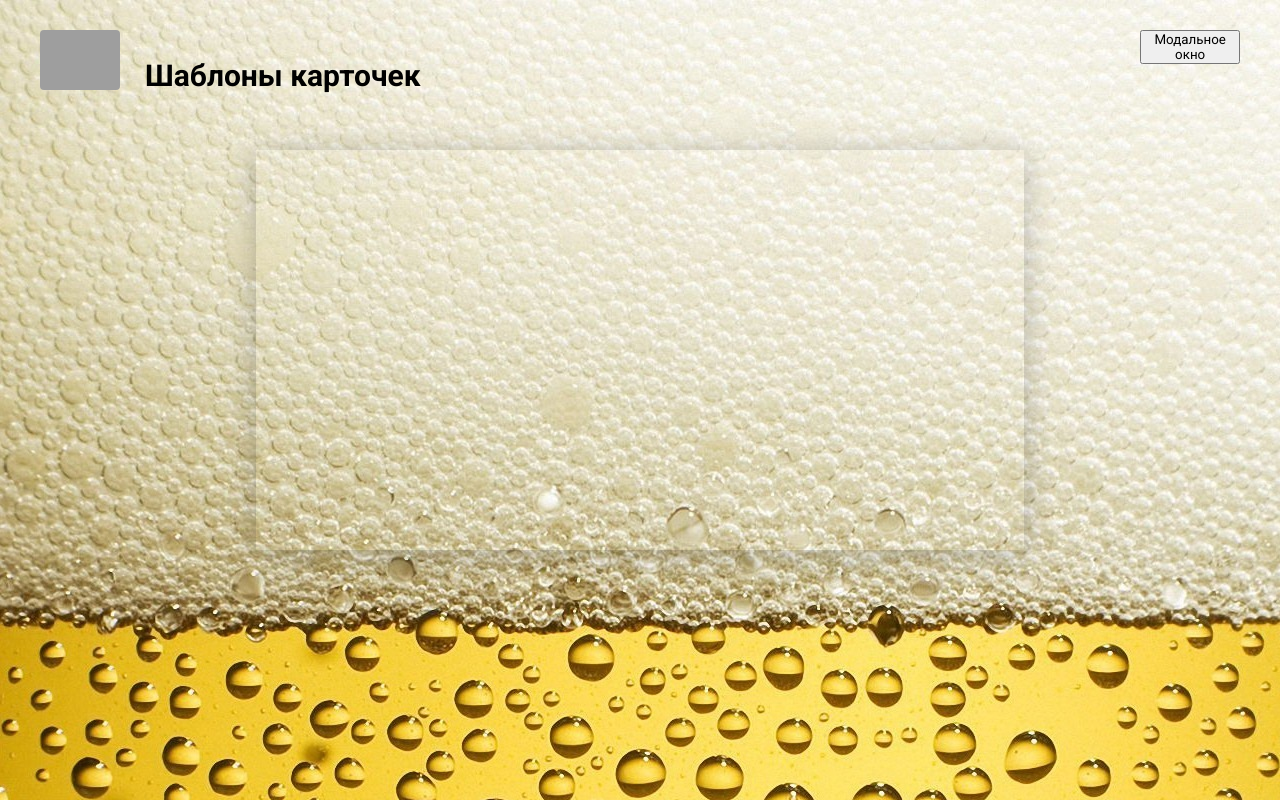
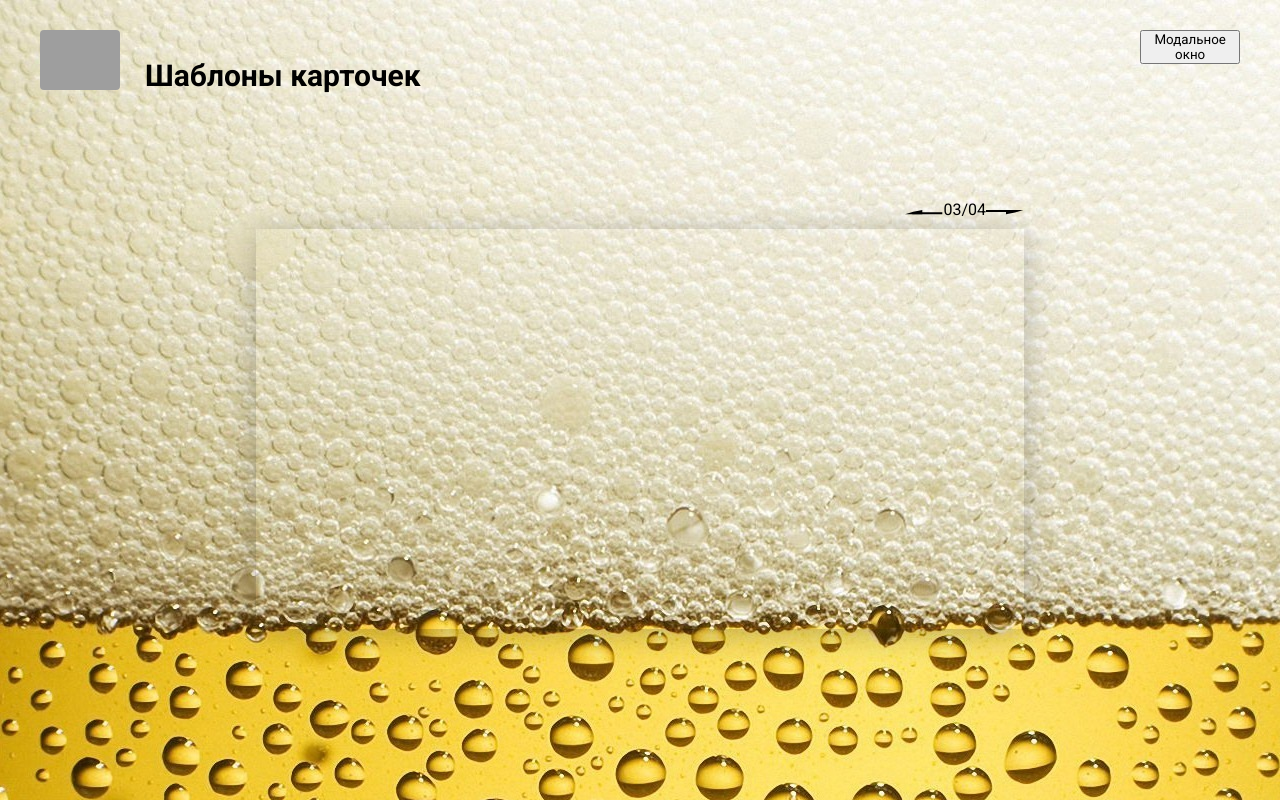
Before and after one commit to d-s-vo/Learn-JS, a website: page classes.html in a window 1280 px wide. Drawn offline with Linux system fonts and the light colour scheme; no server answers; grey boxes are pictures that could not be loaded.

Commit message:
добавил кнопки для слайдера

```diff
--- a/classes.css
+++ b/classes.css
@@ -32,9 +32,17 @@ header {
 
 .conteiner{
     display: flex;
-    justify-content: center;
+    flex-direction: column;
+    align-items: center;
     padding: 0;
-    margin-top: 50px;
+    margin-top: 200px;
+    margin-right: auto;
+}
+.offer__slider-counter {
+    display: flex;
+    flex-direction: row;
+    justify-content: flex-end;
+    width: 60%;
 }
 .beerConteiner {
     height: 400px;
@@ -43,8 +51,7 @@ header {
     box-shadow: 0 4px 30px rgb(0, 0, 0,0.25);
     display: flex;
     justify-content: space-between;
-    padding: 50px;
-    margin: 100px 0 100px 0;
+    margin: 10px 0 10px 0;
 
 }
 .beerCard {
--- a/classes.html
+++ b/classes.html
@@ -20,6 +20,17 @@
 
 
         <div class="conteiner">
+            <div class="offer__slider-counter">
+                <div class="offer__slider-prev">
+                    <img src="left.svg" alt="prev">
+                </div>
+                <span id="current">03</span>
+                /
+                <span id="total">04</span>
+                <div class="offer__slider-next">
+                    <img src="right.svg" alt="next">
+                </div>
+            </div>
            <div class="beerConteiner"></div>
         </div>
 
--- a/classes.js
+++ b/classes.js
@@ -112,4 +112,9 @@ document.addEventListener('DOMContentLoaded', () => {
    fetch('http://localhost:3000/menu')
     .then(data => data.json())
     .then(resp => console.log(resp));
+
+  //Slider
+
+const conteiner = document.querySelector('.beerConteiner'),
+      cards = document.querySelectorAll('.beerCard');
 });
--- a/db.json
+++ b/db.json
@@ -17,6 +17,12 @@
       "title": "Бирконг",
       "descr": "Яркий освежающий янтарный эль с цитрусово-травяным ароматом и дерзкой хмелевой горчинкой.",
       "id": 4
+    },
+    {
+      "src": "sgorel.jpg",
+      "title": "Сгорел на работе",
+      "descr": "Благодаря суровому климату нашего региона томаты Сибирской селекции обладают особым вкусом.",
+      "id": 5
     }
   ],
   "requests": [
```
Also changed, not shown: left.svg (added), right.svg (added), 1 other file.
